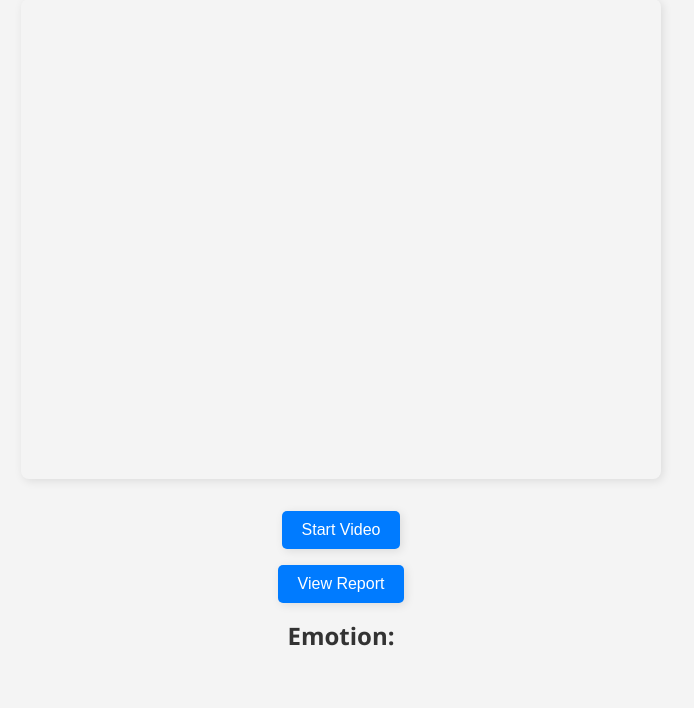
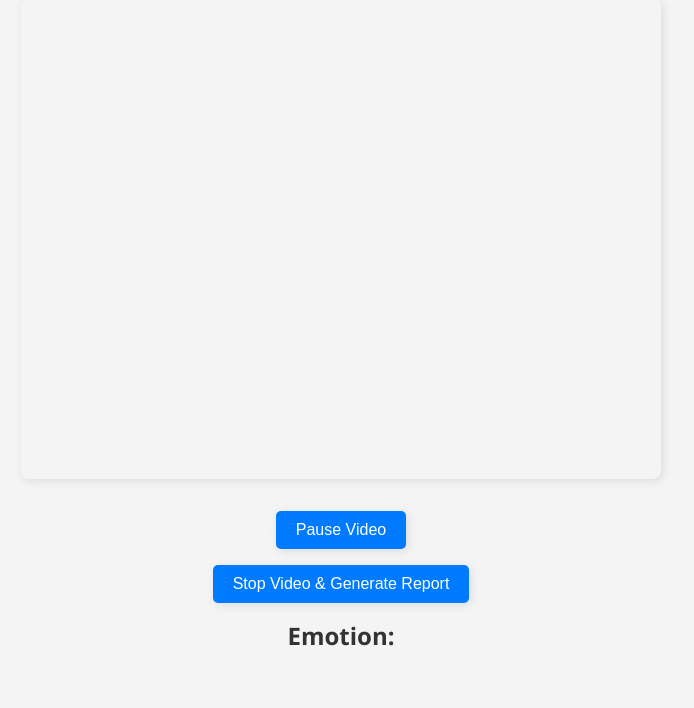
Before and after one commit to UMAIRAHMED-111/EmotionDetectionCNN-WebApp, a Flask app: page / in a window 1280 px wide. Shown: the part 151-859 px from the top of the page, without its empty margins (299-993 px from the left). Run offline with Flask 3, Linux system fonts and the light colour scheme.

Commit message:
Update index.html

```diff
--- a/templates/index.html
+++ b/templates/index.html
@@ -97,8 +97,8 @@
     <div id="content">
         <video id="video" width="640" height="480" autoplay></video>
         <canvas id="canvas" width="640" height="480" style="display: none;"></canvas>
-        <button id="startStopBtn">Start Video</button>
-        <button id="viewReportBtn">View Report</button>
+        <button id="startStopBtn">Pause Video</button>
+        <button id="viewReportBtn">Stop Video & Generate Report</button>
         <p id="emotion">Emotion: <span></span></p>
     </div>
 
```
